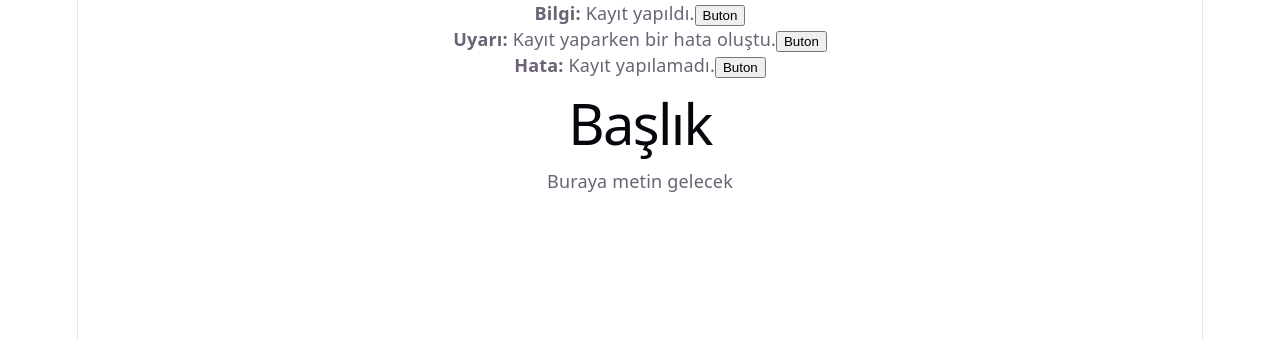
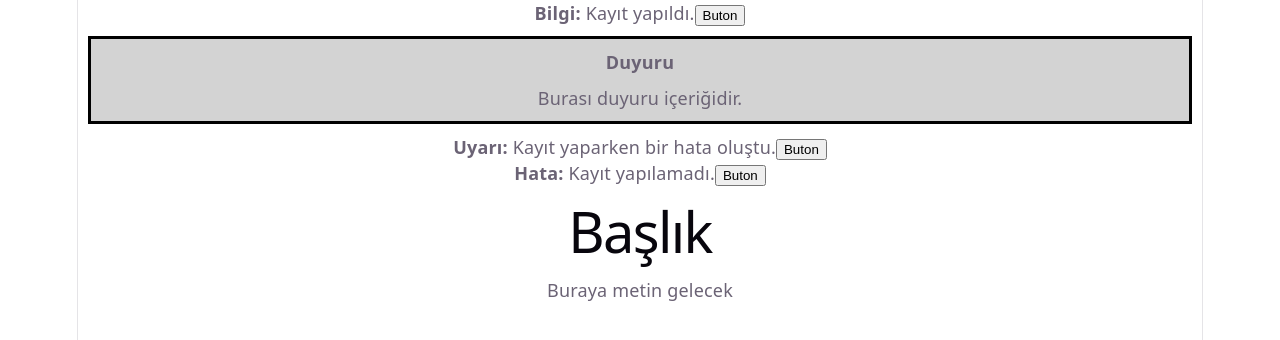
Before and after one commit to iclalinal/Kuzem-React-Dersi, a React (Vite) app: page / in a window 1280 px wide. Shown: the top 340 px of the page. Built offline with nearby package versions, Linux system fonts and the light colour scheme.

Commit message:
named slot pattern örneği eklendi

```diff
--- a/src/App.tsx
+++ b/src/App.tsx
@@ -1,5 +1,6 @@
 import Layout from "./components/Layout";
 import Alert from "./components/Alert";
+import SectionCard from "./components/SectionCard";
 
 function App(){
   return(
@@ -7,6 +8,10 @@ function App(){
     <Alert variant="info" onDismiss={()=>{alert("Info kapatıldı")}}>
       <strong>Bilgi:</strong> Kayıt yapıldı.
       </Alert>
+
+   <SectionCard title="Duyuru">
+        <p>Burası duyuru içeriğidir.</p>
+      </SectionCard>
 
     <Alert variant="warning" onDismiss={()=>{alert("Warning kapatıldı")}}>
       <strong>Uyarı:</strong> Kayıt yaparken bir hata oluştu.
--- /dev/null
+++ b/src/components/SectionCard.tsx
@@ -0,0 +1,16 @@
+import type {ReactNode} from "react";
+
+interface SectionCardProps {
+    title: ReactNode;
+    children: ReactNode;
+}
+
+function SectionCard({title, children}: SectionCardProps){
+    return(
+        <div style={{border:"3px solid black",padding:"10px",backgroundColor:"lightgray",margin:"10px"}}>
+            <div style={{fontWeight:"bold",marginBottom:"10px"}}>{title}</div>
+            {children}
+        </div>
+    )
+}
+export default SectionCard;
```
